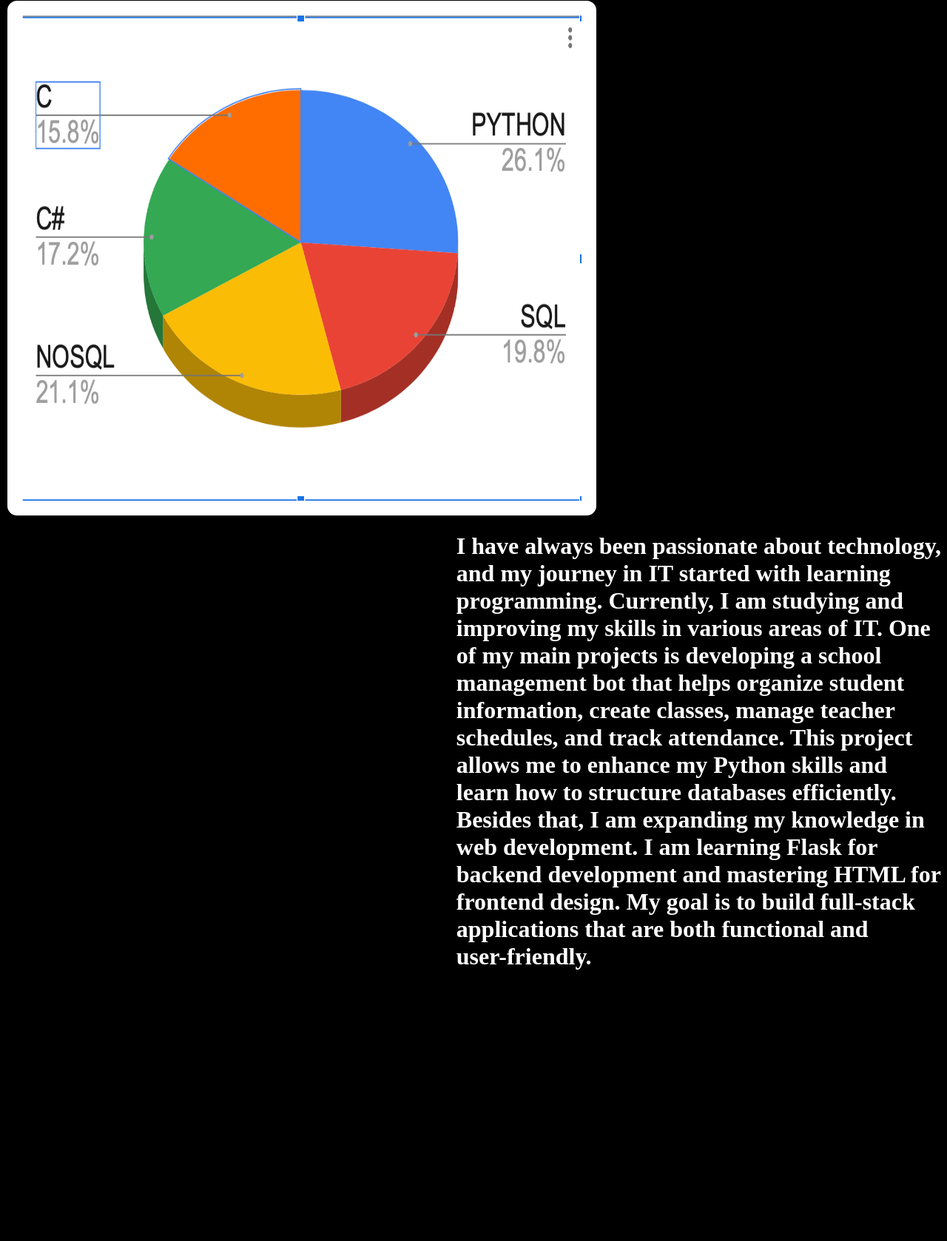
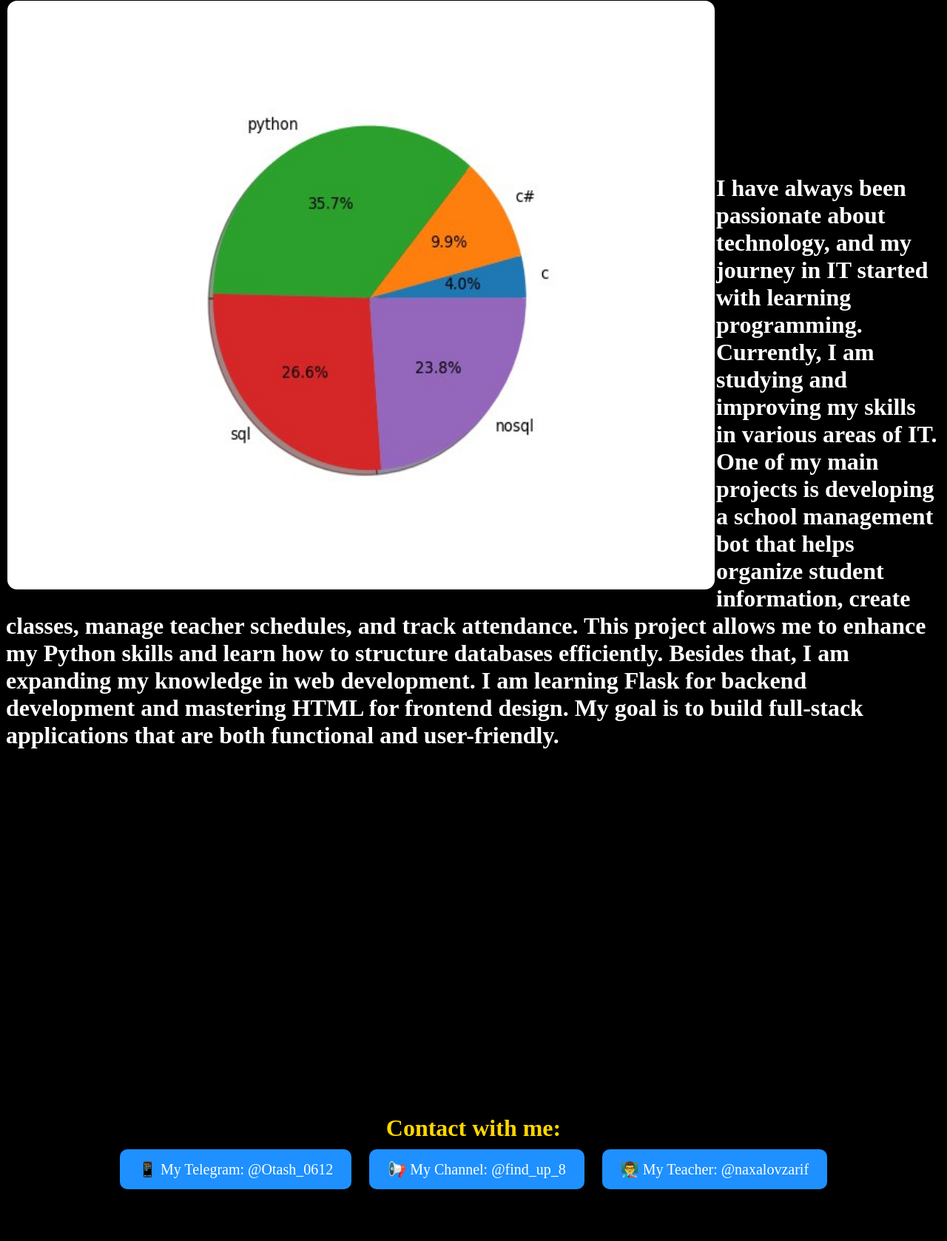
Before and after one commit to otabek-a/my_blog, a Flask app: page / in a window 1280 px wide. Shown: the part 3821-5499 px from the top of the page at 74% size. Before the commit the page ends 5132 px from the top, so only its background shows below. Run offline with Flask 3, Linux system fonts and the light colour scheme.

Commit message:
web is redy

```diff
--- a/templates/index.html
+++ b/templates/index.html
@@ -4,6 +4,44 @@
     <meta charset="UTF-8">
   <title> otabek_blog </title>
   <style>
+.hobby-section {
+  text-align: center;
+  margin: 60px auto;
+  max-width: 800px;
+}
+
+.hobby-text {
+  color: white;
+  font-size: 22px;
+  line-height: 1.8;
+  padding: 20px;
+  background-color: #222;
+  border-radius: 15px;
+  box-shadow: 0 0 10px rgba(255, 215, 0, 0.3);
+}
+
+  .contact-section {
+  text-align: center;
+  margin-top: 40px;
+  margin-bottom: 60px;
+}
+
+.contact-link {
+  display: inline-block;
+  margin: 10px;
+  padding: 15px 25px;
+  font-size: 20px;
+  color: white;
+  background-color: #1e90ff;
+  border-radius: 10px;
+  text-decoration: none;
+  transition: background-color 0.3s ease, transform 0.2s ease;
+}
+
+.contact-link:hover {
+  background-color: #187bcd;
+  transform: scale(1.05);
+}
 
     body {
         background-color: black;
@@ -146,7 +184,10 @@
     <img src="static/00635C67-B0E1-44BB-804A-8F6B9E32509C.jpeg" width="600" height="600" alt="BU otabekning rasmi"/>
     <br>
 
-    <h1 style="color:white;">Hi, I'm Otabek. I'm a passionate IT enthusiast with solid experience in both backend and frontend development. I have successfully built various Telegram bots for restaurant orders, online shops, and school management systems for student and teacher registration. I primarily work with Python, C#, SQL, NoSQL, Flask, and HTML, and I often use CSV files, as well as libraries like Turtle and Pillow. My goal is to become a top-notch developer and continuously improve my skills by working on real-world projects</h1>
+    <h1 style="color:white;">
+        Hi, I'm Otabek — an enthusiastic IT developer with hands-on experience in both backend and frontend development. I've built several Telegram bots for restaurant orders, e-commerce, and school management systems, handling everything from student registration to teacher scheduling. I love working with Python, C#, SQL, NoSQL, Flask, and HTML. I also enjoy using tools like CSV files and libraries such as Turtle and Pillow. My passion lies in building real-world projects and growing every day as a developer.
+      </h1>
+
     <br>
     <br>
     <br>
@@ -154,6 +195,7 @@
     <br>
     <br>
     <br>
+
     <br>
     <br> <br>
     <br> <br>
@@ -243,24 +285,66 @@
         <br>
         <br>
         <br>
-        <img src=" static/Screenshot 2025-03-18 at 21.49.24.png"  width= '800' height= '700' class="img2">
-        <h1 class="ung">I have always been passionate about technology,<br>
-            and my journey in IT started with learning<br>
-            programming. Currently, I am studying and<br>
-            improving my skills in various areas of IT. One<br>
-            of my main projects is developing a school<br>
-            management bot that helps organize student<br>
-            information, create classes, manage teacher<br>
-            schedules, and track attendance. This project<br>
-            allows me to enhance my Python skills and<br>
-            learn how to structure databases efficiently.<br>
+        <img src=" static/2025-04-20 10.58.35.jpg"  width= '960' height= '800' class="img2">
+        <br>
+        <br>
+        <br>
+        <br>
+        <br>
+        <br>
+        <br>
+        <br>
+        <br> <br>
+        <br> <br>
+        <h1 style="color:white;">
+            I have always been passionate about technology, and my journey in IT started with learning programming.
+    Currently, I am studying and improving my skills in various areas of IT. One of my main projects is
+    developing a school management bot that helps organize student information, create classes, manage
+    teacher schedules, and track attendance. This project allows me to enhance my Python skills and learn
+    how to structure databases efficiently.
 
-            Besides that, I am expanding my knowledge in<br>
-            web development. I am learning Flask for<br>
-            backend development and mastering HTML for<br>
-            frontend design. My goal is to build full-stack<br>
-            applications that are both functional and<br>
-            user-friendly.<br>
+    Besides that, I am expanding my knowledge in web development. I am learning Flask for backend
+    development and mastering HTML for frontend design. My goal is to build full-stack applications that
+    are both functional and user-friendly.
+        </h1>
+
+
+            <br>
+            <br>
+            <br>
+            <br>
+            <br>
+            <br>
+            <br>
+            <br>
+            <br> <br>
+            <br> <br>
+            <br>
+            <br>
+            <br> <br>
+            <br>
+            <br>
+            <br>
+            <br>
+            <br>
+            <br>
+            <br>
+            <br>
+
+
+
+
+
+
+
+            <div class="contact-section">
+                <h1 class="otabek">Contact with me:</h1>
+                <a href="https://t.me/Otash_0612" target="_blank" class="contact-link">📱 My Telegram: @Otash_0612</a>
+                <a href="https://t.me/find_up_8" target="_blank" class="contact-link">📢 My Channel: @find_up_8</a>
+                <a href="https://t.me/naxalovzarif" target="_blank" class="contact-link">👨‍🏫 My Teacher: @naxalovzarif</a>
+            </div>
+
+
 
 
 
```
Also changed, not shown: static/2025-04-20 10.58.35.jpg (added).
